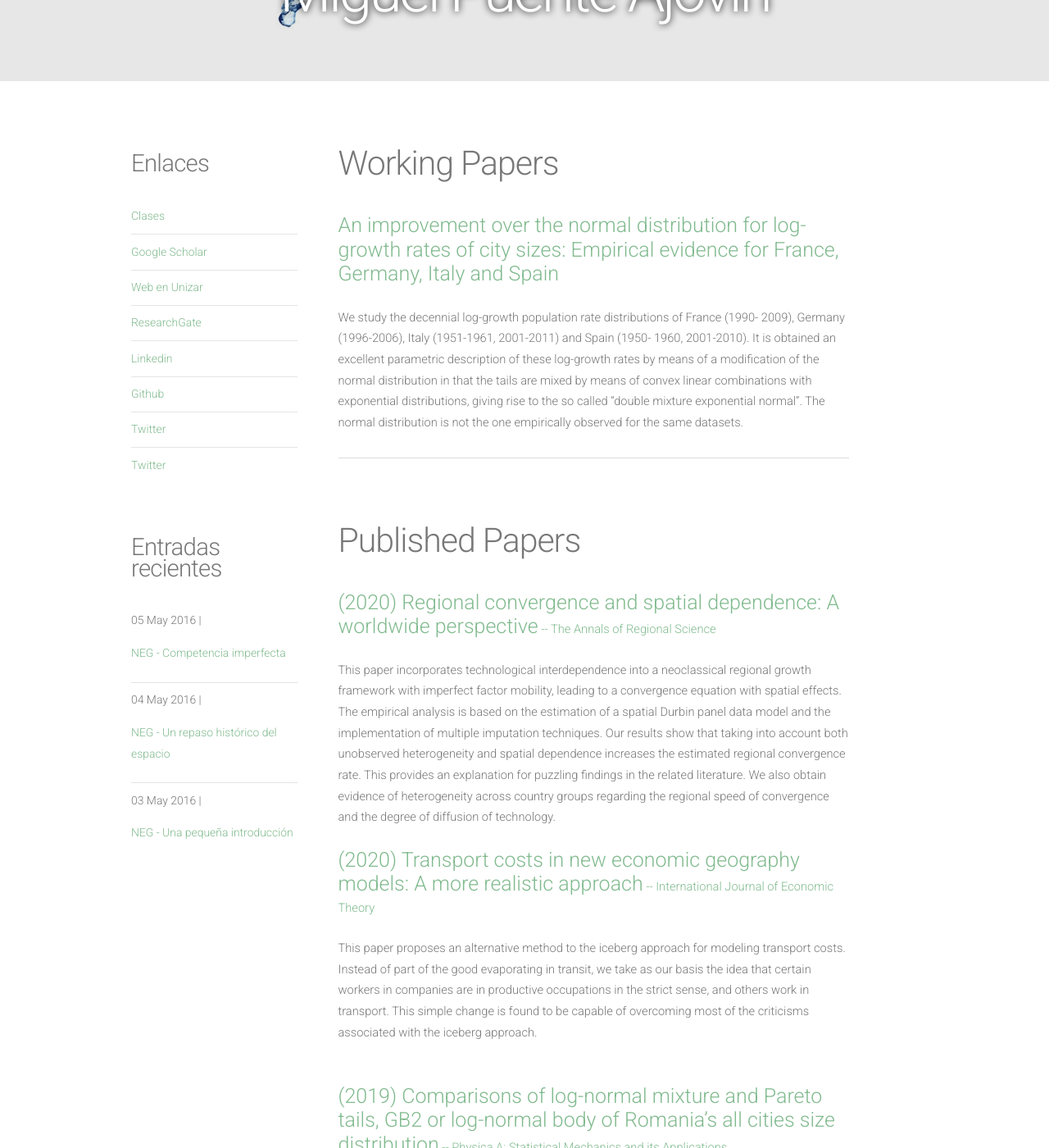
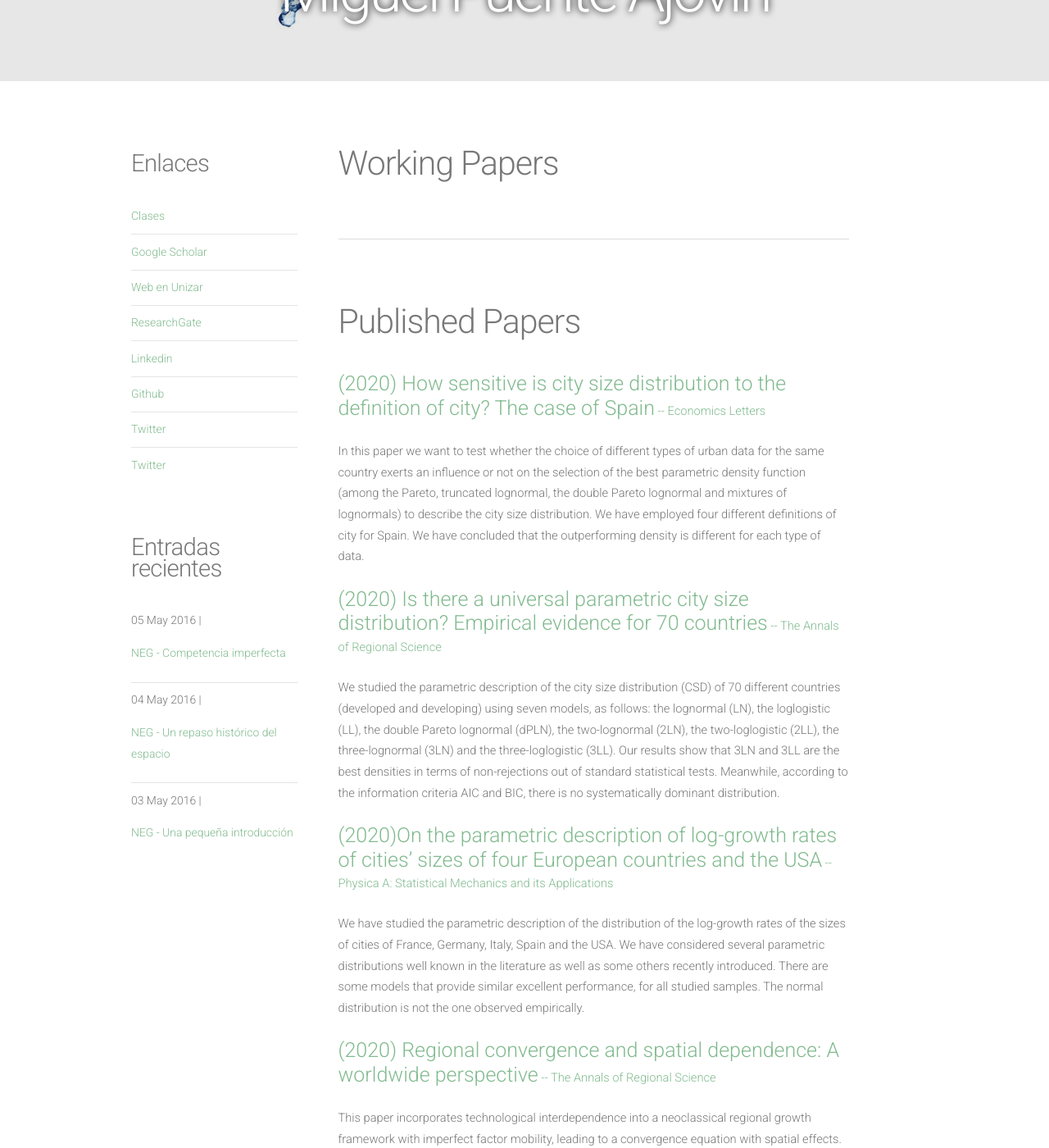
Before and after one commit to mpajovin/mpajovin.github.io, a Jekyll site: the page built from papers.html, in a window 1280 px wide and 1400 px high, scrolled down 194 px. Shown: the whole window at 82% size. Built offline with Jekyll 4.4.1, drawn with Linux system fonts in a browser that asks for light colours; nearby versions of some CDN libraries.

Commit message:
Update papers.html
new papers

```diff
--- a/papers.html
+++ b/papers.html
@@ -16,10 +16,8 @@ layout: default
 					</header>
 					<ul class="post-list">
 						<br>
-						<li><header><a href="https://mpra.ub.uni-muenchen.de/67471/" target="_blank" style="font-size:25px">An improvement over the normal distribution for log-growth rates of city sizes: Empirical evidence for France, Germany, Italy and Spain</a></header>
-						We study the decennial log-growth population rate distributions of France (1990- 2009), Germany (1996-2006), Italy (1951-1961, 2001-2011) and Spain (1950- 1960, 2001-2010).
-It is obtained an excellent parametric description of these log-growth rates by means of a modification of the normal distribution in that the tails are mixed by means of convex linear combinations with exponential distributions, giving rise to the so called “double mixture exponential normal”.
-The normal distribution is not the one empirically observed for the same datasets.</li>
+						<li><header><a href="" target="_blank" style="font-size:25px"></a></header>
+						</li>
 					</ul>
 				</section>
 				<hr  class="line" style='margin-top:-1em'>
@@ -28,6 +26,18 @@ The normal distribution is not the one empirically observed for the same dataset
 						<h2>Published Papers</h2>
 					</header>
 					<ul class="post-list">
+						<br>
+						<li><header><a href="https://link.springer.com/article/10.1007/s00168-020-00978-4" target="_blank" style="font-size:25px">(2020) How sensitive is city size distribution to the definition of city? The case of Spain</a><a> -- Economics Letters</a></header>
+						In this paper we want to test whether the choice of different types of urban data for the same country exerts an influence or not on the selection of the best parametric density function (among the Pareto, truncated lognormal, the double Pareto lognormal and mixtures of lognormals) to describe the city size distribution. We have employed four different definitions of city for Spain. We have concluded that the outperforming density is different for each type of data.</li>
+
+						<br>
+						<li><header><a href="https://link.springer.com/article/10.1007/s00168-020-00978-4" target="_blank" style="font-size:25px">(2020) Is there a universal parametric city size distribution? Empirical evidence for 70 countries</a><a> -- The Annals of Regional Science</a></header>
+						We studied the parametric description of the city size distribution (CSD) of 70 different countries (developed and developing) using seven models, as follows: the lognormal (LN), the loglogistic (LL), the double Pareto lognormal (dPLN), the two-lognormal (2LN), the two-loglogistic (2LL), the three-lognormal (3LN) and the three-loglogistic (3LL). Our results show that 3LN and 3LL are the best densities in terms of non-rejections out of standard statistical tests. Meanwhile, according to the information criteria AIC and BIC, there is no systematically dominant distribution.</li>
+
+						<br>
+						<li><header><a href="https://link.springer.com/article/10.1007/s00168-020-00978-4" target="_blank" style="font-size:25px">(2020)On the parametric description of log-growth rates of cities’ sizes of four European countries and the USA</a><a> -- Physica A: Statistical Mechanics and its Applications</a></header>
+						We have studied the parametric description of the distribution of the log-growth rates of the sizes of cities of France, Germany, Italy, Spain and the USA. We have considered several parametric distributions well known in the literature as well as some others recently introduced. There are some models that provide similar excellent performance, for all studied samples. The normal distribution is not the one observed empirically.</li>
+
 						<br>
 						<li><header><a href="https://link.springer.com/article/10.1007/s00168-020-00978-4" target="_blank" style="font-size:25px">(2020) Regional convergence and spatial dependence: A worldwide perspective</a><a> -- The Annals of Regional Science</a></header>
 						This paper incorporates technological interdependence into a neoclassical regional growth framework with imperfect factor mobility, leading to a convergence equation with spatial effects. The empirical analysis is based on the estimation of a spatial Durbin panel data model and the implementation of multiple imputation techniques. Our results show that taking into account both unobserved heterogeneity and spatial dependence increases the estimated regional convergence rate. This provides an explanation for puzzling findings in the related literature. We also obtain evidence of heterogeneity across country groups regarding the regional speed of convergence and the degree of diffusion of technology.</li>
```
